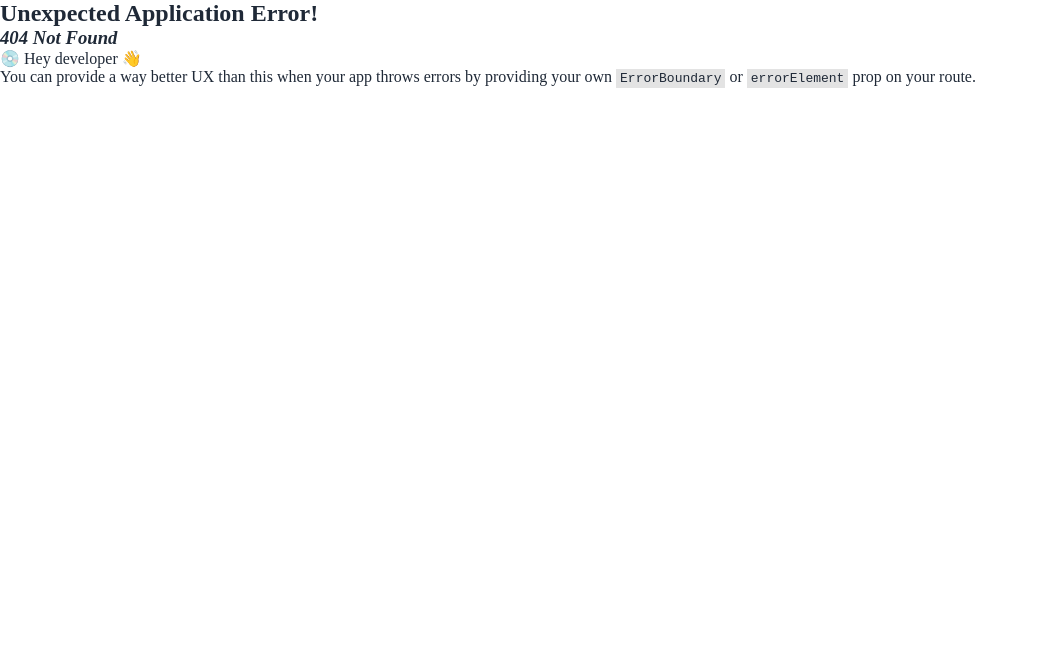
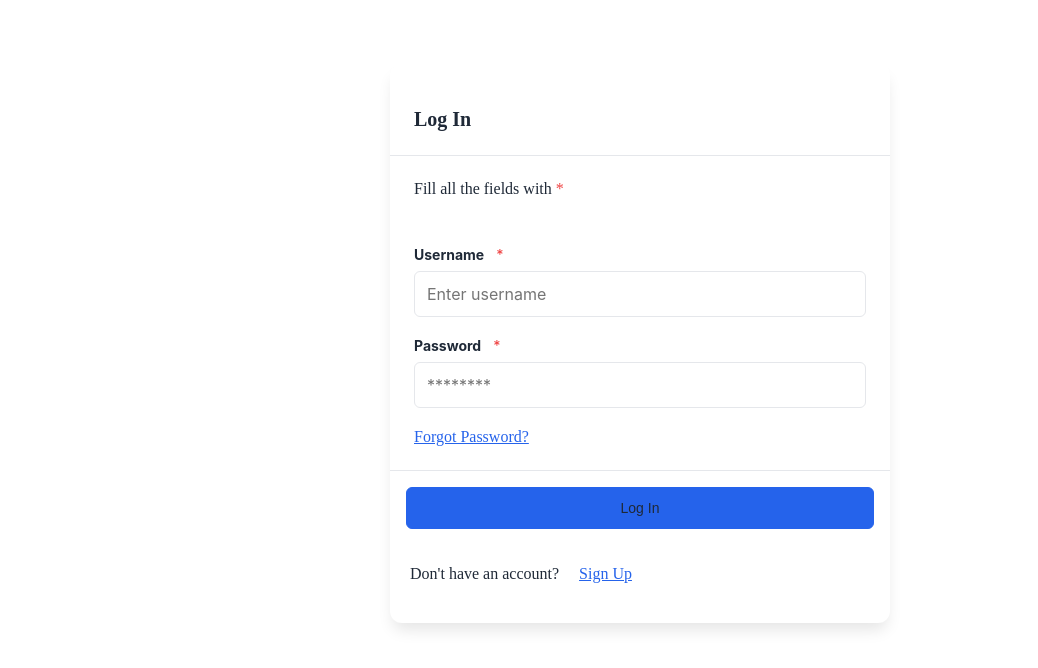
Before and after one commit to Legend-Paul/blog, a React (Vite) app in the folder frontend-public/: page /1/auth/login in a window 1280 px wide. Before the commit this address had no page. Shown: the top 668 px of the page, without its empty margins (0-1038 px from the left). Built offline with nearby package versions, Linux system fonts and the light colour scheme.

Commit message:
Create login route, form and action

```diff
--- a/frontend-public/src/App.jsx
+++ b/frontend-public/src/App.jsx
@@ -7,6 +7,7 @@ import {
 import Blogs from "./pages/Blogs/Blogs";
 import Blog from "./pages/Blog/Blog";
 import Signup, { Action as signupAction } from "./pages/Signup/Signup";
+import Login, { Action as loginAction } from "./pages/Login/Login";
 import "./globalStyles/index.css";
 
 const router = createBrowserRouter(
@@ -17,6 +18,11 @@ const router = createBrowserRouter(
         path="/:author/auth/signup"
         element={<Signup />}
         action={signupAction}
+      />
+      <Route
+        path="/:author/auth/login"
+        element={<Login />}
+        action={loginAction}
       />
 
       <Route path="/:author/blogs" element={<Blogs />} />
--- /dev/null
+++ b/frontend-public/src/pages/Login/Login.jsx
@@ -0,0 +1,133 @@
+import {
+  Form,
+  Link,
+  redirect,
+  useActionData,
+  useLocation,
+  useNavigate,
+  useNavigation,
+  useParams,
+} from "react-router-dom";
+import Input from "../../components/Input/Input";
+import Button from "../../components/Button/Button";
+import styles from "../../globalStyles/formStyles.module.css";
+
+export async function Action({ request }) {
+  const formData = await request.formData();
+  const username = formData.get("username");
+  const password = formData.get("password");
+  const author = formData.get("author");
+
+  const loginData = {
+    username,
+    password,
+  };
+
+  try {
+    const response = await fetch(`http://localhost:5000/${author}/auth/login`, {
+      method: "POST",
+      headers: {
+        "Content-Type": "application/json",
+      },
+      body: JSON.stringify(loginData),
+    });
+
+    const data = await response.json();
+
+    if (!response.ok) return { ...data, isError: true };
+    localStorage.setItem("Authorization", data.token);
+    return { data };
+  } catch (error) {
+    return { error: error.message };
+  }
+}
+
+export default function Login() {
+  const data = useActionData();
+  const navigation = useNavigation();
+  const location = useLocation();
+  const navigate = useNavigate();
+  const search = location.search;
+  const { author } = useParams();
+
+  let redirectPath = "";
+  if (search) {
+    const pathname = search.split("?").at(-1).split("=").at(-1);
+    redirectPath = pathnameSearch ? `${pathname}` : pathname;
+  }
+
+  if (data && !data.isError)
+    redirectPath ? navigate(redirectPath) : navigate(`/${author}/blogs`);
+
+  return (
+    <div className={styles["login-container"]}>
+      <section className={styles["login"]}>
+        <div
+          className={`${styles["form-container"]} ${styles["large-form-container"]}`}
+        >
+          <div className={styles["header"]}>
+            <h2 className={styles["title"]}>Log In</h2>
+          </div>
+          <p className={styles["form-instruction"]}>
+            Fill all the fields with <span>*</span>
+          </p>
+          {data ? (
+            <div className={styles["error"]}>
+              {Array.isArray(data.error) ? (
+                <p className={styles["error-text"]}>{data.error[0].msg}</p>
+              ) : data.isError ? (
+                <p className={styles["error-text"]}>
+                  {data.message || data.error}
+                </p>
+              ) : (
+                " "
+              )}
+            </div>
+          ) : (
+            ""
+          )}
+          <Form method="post" replace>
+            <div className={styles["form-content"]}>
+              <input type="hidden" name="author" value={author} />
+              <Input
+                label={"Username"}
+                name={"username"}
+                id={"username"}
+                placeholder={"Enter username"}
+              />
+              <Input
+                label={"Password"}
+                name={"password"}
+                minLength={8}
+                type={"password"}
+                id={"password"}
+                placeholder={"********"}
+              />
+              <Link
+                to={"/auth/forgot-password"}
+                state={{ redirectPath: search }}
+              >
+                Forgot Password?
+              </Link>
+            </div>
+            <div className={styles["footer"]}>
+              <Button
+                label={"Log In"}
+                type="submit"
+                variant={"primary"}
+                disabled={navigation.state == "submitting"}
+                //   className={styles["submit-button"]}
+              />
+            </div>
+            <div className={styles["auth-link"]}>
+              <p>Don't have an account?</p>
+              <Link to={"/auth/signup"} state={{ redirectPath: search }}>
+                Sign Up
+              </Link>
+            </div>
+          </Form>
+        </div>
+      </section>
+    </div>
+  );
+}
```
